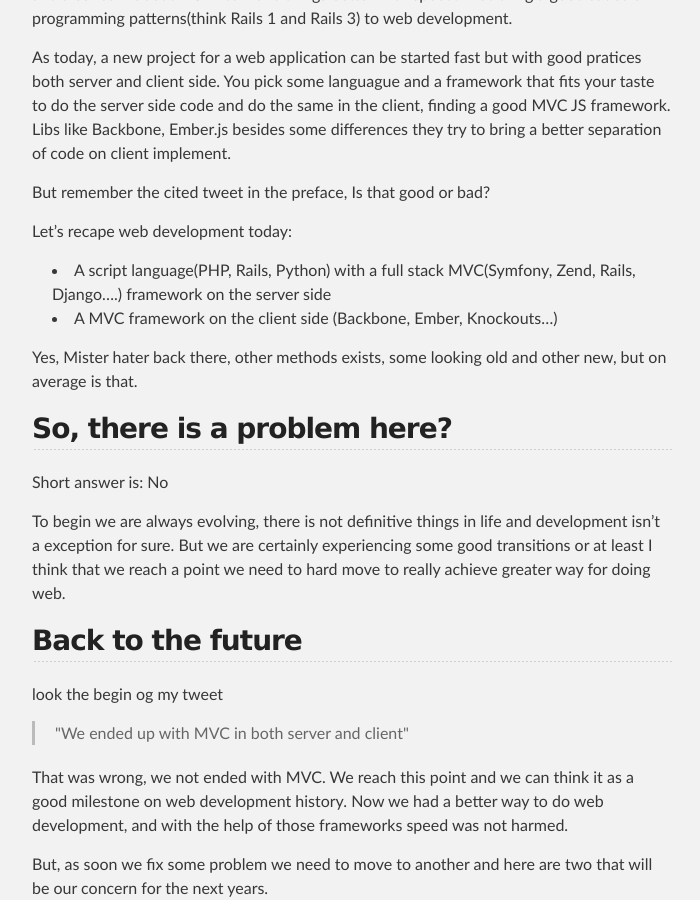
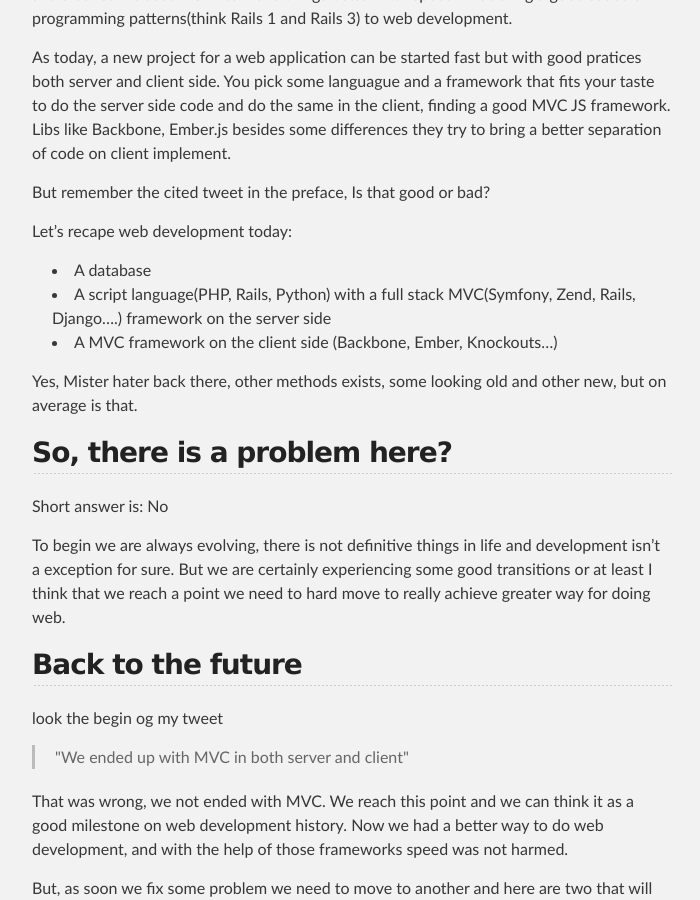
Before and after one commit to lucasts/lucasts.github.com, a Jekyll site: the page built from _posts/2012-04-12-web-dev-is-in-the-right-path.md, in a window 1280 px wide and 900 px high, scrolled down 993 px. Shown: the whole window, without its empty margins (288-988 px from the left). Built offline with Jekyll 4.4.1, drawn with Linux system fonts in a browser that asks for light colours.

Commit message:
Update _posts/2012-04-12-web-dev-is-in-the-right-path.md

```diff
--- a/_posts/2012-04-12-web-dev-is-in-the-right-path.md
+++ b/_posts/2012-04-12-web-dev-is-in-the-right-path.md
@@ -43,7 +43,7 @@ implement.
 But remember the cited tweet in the preface, Is that good or bad?
 
 Let's recape web development today:
-
+- A database
 - A script language(PHP, Rails, Python) with a full stack MVC(Symfony, Zend, Rails, Django....) framework on the server side
 - A MVC framework on the client side (Backbone, Ember, Knockouts...)
 
```
